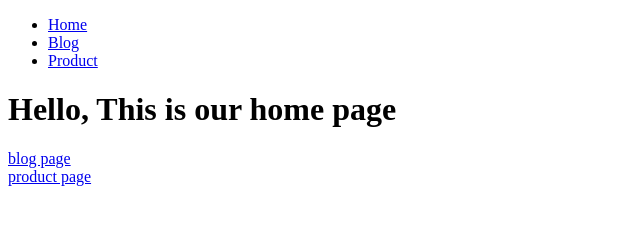
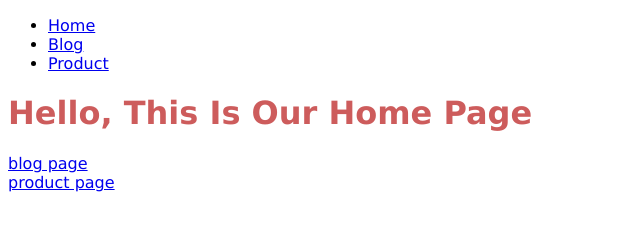
Before and after one commit to yuchehsieh/gatsby-turtorial, a Gatsby site: page / in a window 1280 px wide. Shown: the whole page, without its empty margins (0-640 px from the left). Built offline with nearby package versions, Linux system fonts and the light colour scheme; Gatsby itself is replaced by a stand-in of ours.

Commit message:
using global css, tmp saved

```diff
--- /dev/null
+++ b/src/components/layout.css
@@ -0,0 +1,8 @@
+body {
+    font-family: Verdana;
+}
+
+h1 {
+    text-transform: capitalize;
+    color: indianred;
+}
--- a/src/components/layout.js
+++ b/src/components/layout.js
@@ -1,5 +1,6 @@
 import React from "react"
 import Navbar from "./navbar"
+import './layout.css';
 
 const Layout = ({ children }) => {
   return (
```
